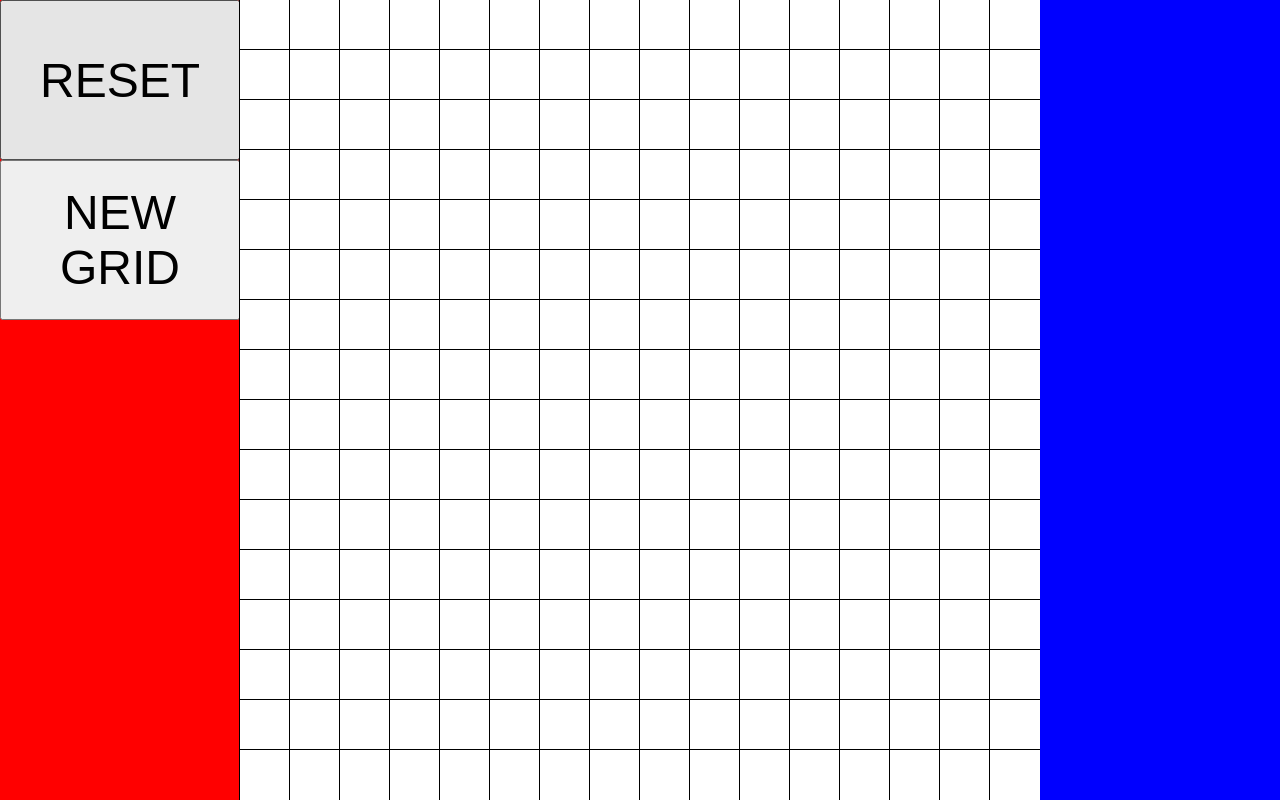
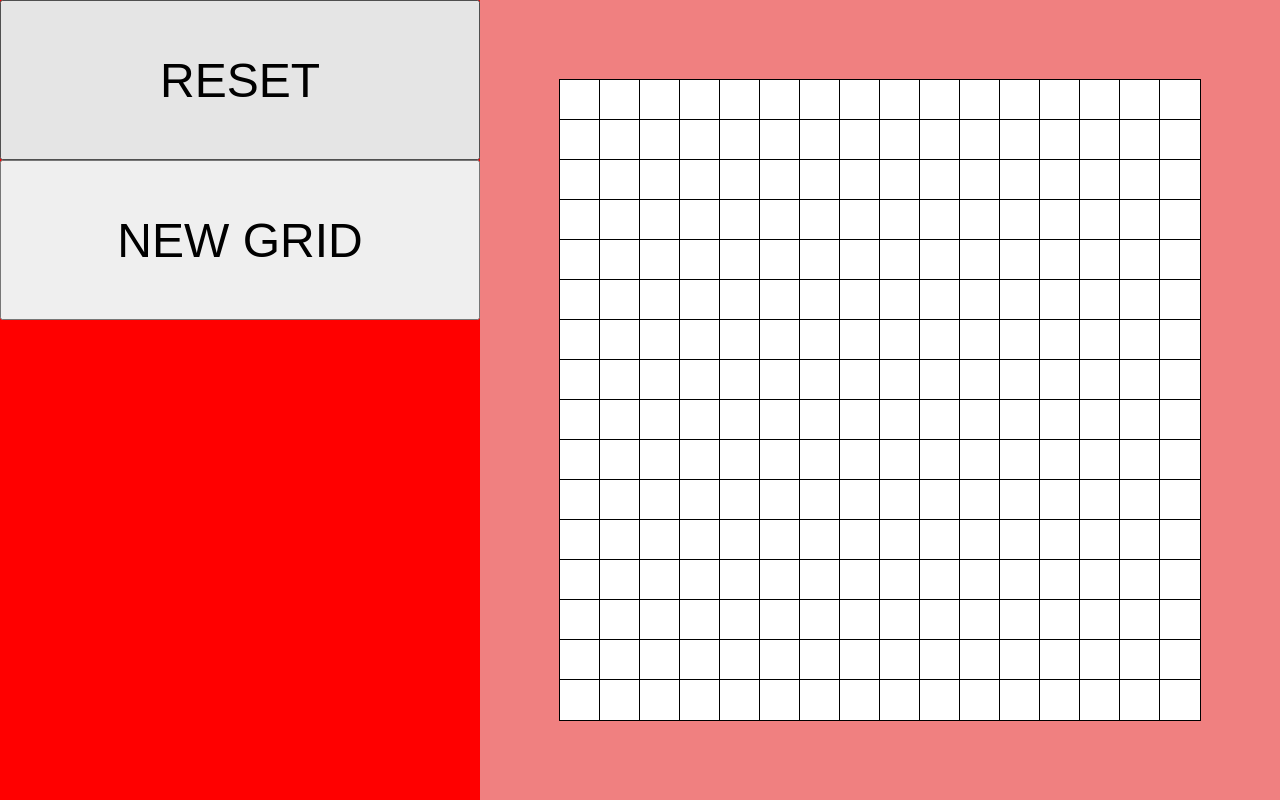
Before and after one commit to db981/etch-a-sketch, a plain HTML site: page index.html in a window 1280 px wide. Drawn offline with Linux system fonts and the light colour scheme.

Commit message:
Changed formatting

```diff
--- a/index.html
+++ b/index.html
@@ -8,12 +8,14 @@
     <title>Etch-a-Sketch</title>
 </head>
 <body>
-    <div class="controls">
+    <div class="left">
         <button class="resetBtn">RESET</button>
         <button class="newGridBtn">NEW GRID</button>
     </div>
-    <div class="grid">
+    <div class="gridContainer">
+        <div class="grid">
 
+        </div>
     </div>
     <div class="colorPicker"></div>
     <script src="script.js"></script>
--- a/script.js
+++ b/script.js
@@ -24,7 +24,7 @@ function getUserDimensions(){
 }
 
 function generateGrid(dimensions){
-    const squareLength = grid.offsetHeight/dimensions;
+    const squareLength = Math.floor(grid.offsetHeight/dimensions*10)/10;
 
     for(let x = 0; x < dimensions**2; x++){
         const cell = document.createElement("div");
@@ -50,7 +50,7 @@ function deleteGrid(){
 function resizeGrid(){
     console.log("test");
     const dimensions = Math.sqrt(cells.length);
-    const squareLength = grid.offsetHeight/dimensions;
+    const squareLength = Math.floor(grid.offsetHeight/dimensions*10)/10;
     cells.forEach(cell => {
         cell.style.width = `${squareLength}px`;
         cell.style.height = `${squareLength}px`
--- a/style.css
+++ b/style.css
@@ -5,7 +5,7 @@ body{
     padding: 0;
     background-color: lightgray;
 }
-.controls{
+.left{
     flex: 1 0 0;
     display: flex;
     flex-direction: column;
@@ -15,21 +15,30 @@ button{
     height: 20vh;
     font-size: 36pt;
 }
-.grid{
+.gridContainer{
     height: 100vh;
     width: 100vh;
+    background-color: lightcoral;
+    display: flex;
+    flex: 0 0 auto;
+    justify-content: center;
+    align-items: center;
+}
+.grid{
+    height: 80vh;
+    width: 80vh;
     flex: 0 0 auto;
     display:flex;
     flex-wrap: wrap;
     background-color: gray;
 }
 .cell{
-    flex: 1 0 auto;
+    flex: 0 0 auto;
     background-color: white;
 }
-.colorPicker{
+.right{
     flex: 1 0 0;
     display: flex;
     flex-direction: column;
-    background-color: blue;
+    background-color: red;
 }
```
